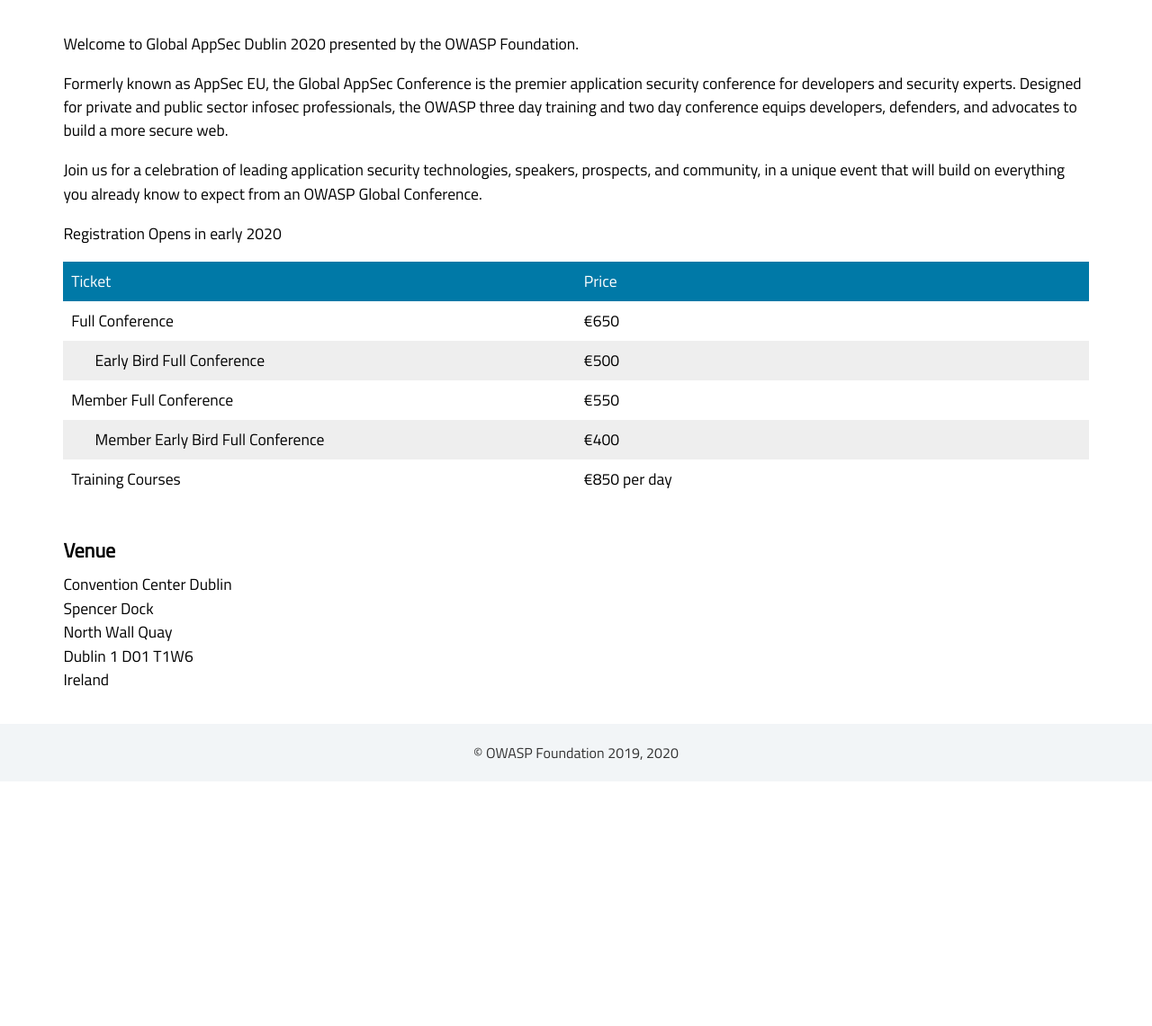
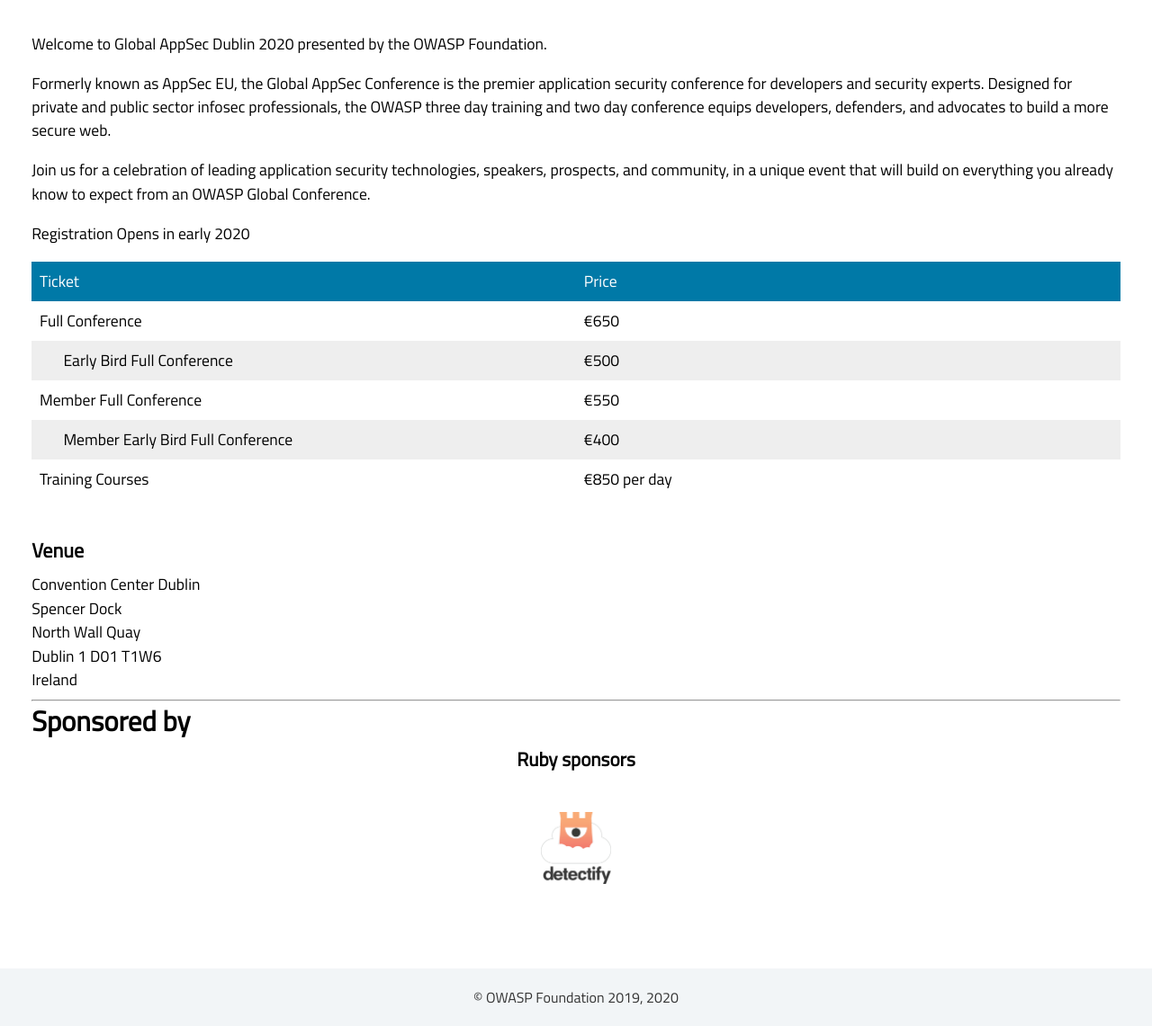
Before and after one commit to globalsea/globalsea.github.io, a Jekyll site: the page built from index.html, in a window 1280 px wide. Shown: the part 441-1582 px from the top of the page at 90% size. Built offline with Jekyll 4.4.1, drawn with Linux system fonts in a browser that asks for light colours; some web fonts are replaced; before the commit the page ends 1310 px from its top, so only the background shows below that.

Commit message:
start adding sponsors

```diff
--- /dev/null
+++ b/_data/sponsors.yml
@@ -0,0 +1,5 @@
+- type: Ruby
+  sponsors:
+    - logo: detectify_logo.jpg
+      name: Detectify
+      url : http://detectify.com
--- /dev/null
+++ b/_includes/sponsors.html
@@ -0,0 +1,15 @@
+<section class="sponsors">
+<hr>
+<h2>Sponsored by</h2>
+	{% for sponsortype in site.data.sponsors %}
+		{% if sponsortype.sponsors %}
+		  <h3>{{ sponsortype.type }} sponsors</h3>
+		  <div class="{{ sponsortype.type }}">
+			{% assign sortedsponsors = sponsortype.sponsors | sort: 'name' %}
+			{% for sponsor in sortedsponsors %}
+			<a style="background-image: url(/assets/images/sponsors/{{sponsor.logo}});{% if sponsor.backgroundSize %}background-size: {{sponsor.backgroundSize}};{% endif %}" title="{{sponsor.name}}" href="{{sponsor.url}}"></a>
+		  {% endfor %}
+		  </div>
+	  {% endif %}
+	{% endfor %}
+</section>
--- a/assets/_sass/_section.scss
+++ b/assets/_sass/_section.scss
@@ -1,6 +1,6 @@
 
 section {
-	padding: 2em 4em;
+	padding: 2em;
 	line-height: 1.5em;
 	min-height: 15em;
 	p {
--- a/assets/_sass/_sponsors.scss
+++ b/assets/_sass/_sponsors.scss
@@ -1,5 +1,9 @@
 .sponsors {
+	padding: 0;
 
+	h2 {
+		margin-bottom: 16px;
+	}
 	h3 {
 		text-align: center;
 		font-size: 120%;
@@ -19,10 +23,10 @@
 			background-repeat: no-repeat;
 			background-position: center center;
 		}
-		&.Diamond a {
+		&.Sapphire a {
 			width: 300px;
 		}
-		&.Platinum a {
+		&.Ruby a {
 			width: 250px;
 		}
 		&.Gold a {
--- a/index.html
+++ b/index.html
@@ -53,4 +53,5 @@
 		Dublin 1 D01 T1W6<br>
 		Ireland
 	</div>
+	{% include sponsors.html %}
 </section>
```
Also changed, not shown: assets/images/sponsors/detectify_logo.jpg (added).
